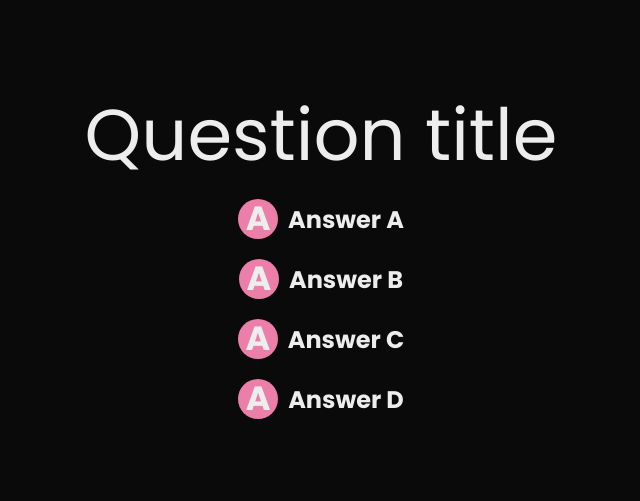
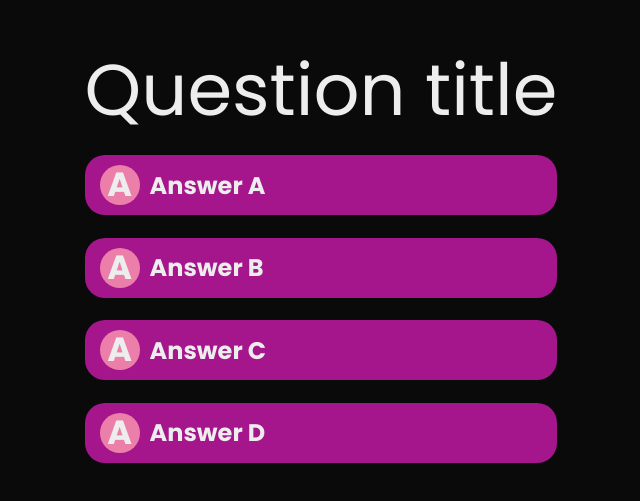
Before and after one commit to douglimaonline/quiz, a Next.js app: page / in a window 1280 px wide. Shown: the part 145-646 px from the top of the page, without its empty margins (319-959 px from the left). Built offline with nearby package versions, Linux system fonts and the light colour scheme.

Commit message:
Implement Answer Component part3

```diff
--- a/styles/answer.module.css
+++ b/styles/answer.module.css
@@ -1,3 +1,23 @@
+/* .content {
+  position: relative;
+  display: flex;
+  flex: 1;
+} */
+
+.face_up,
+.face_down {
+  display: flex;
+  width: 100%;
+  height: 100%;
+}
+
+.face_up {
+  background-color: #a5158c;
+  border-radius: 20px;
+  padding: 0 5px;
+  margin: 0.7rem;
+}
+
 .answer {
   display: flex;
   margin: 5px;
@@ -24,7 +44,3 @@
   font-size: 1.5rem;
   font-weight: 700;
 }
-
-.face_up {
-  /* background-color: yellowgreen; */
-}
```
